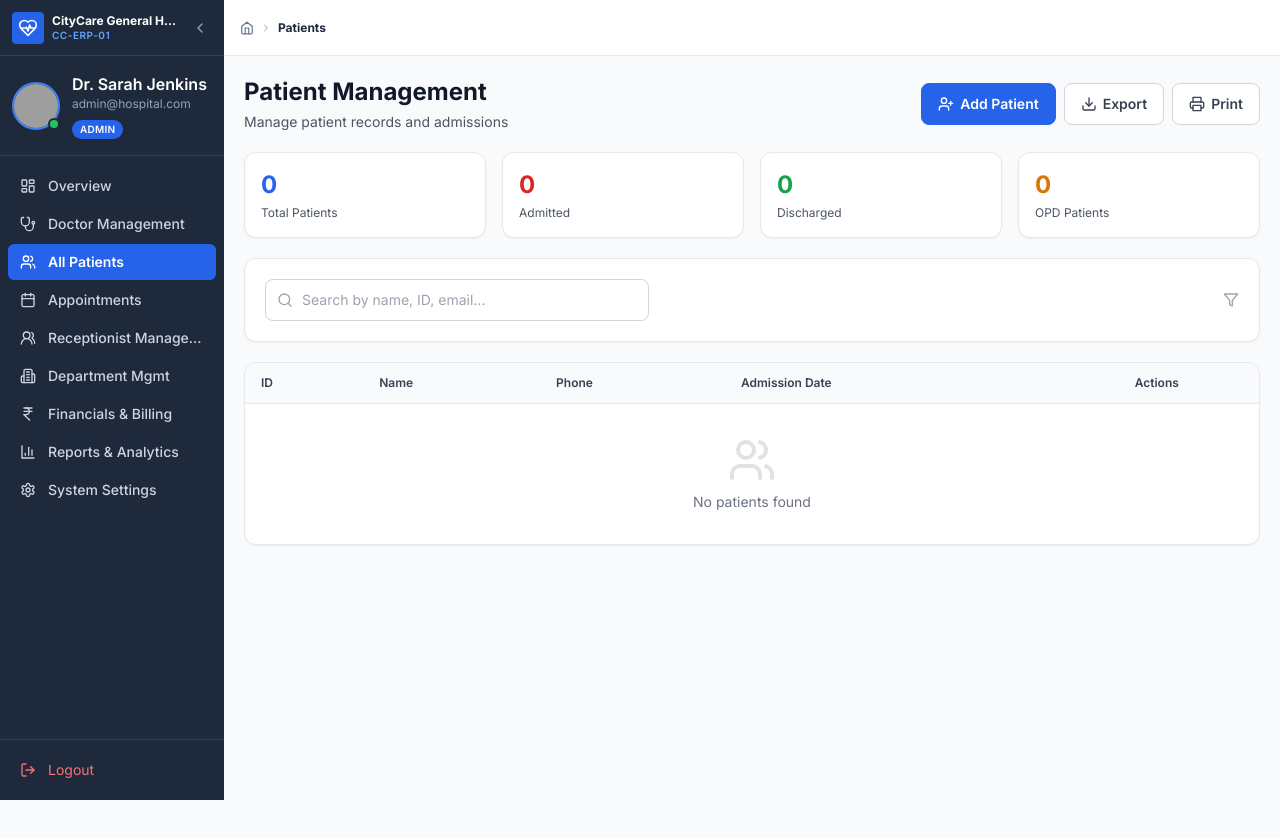
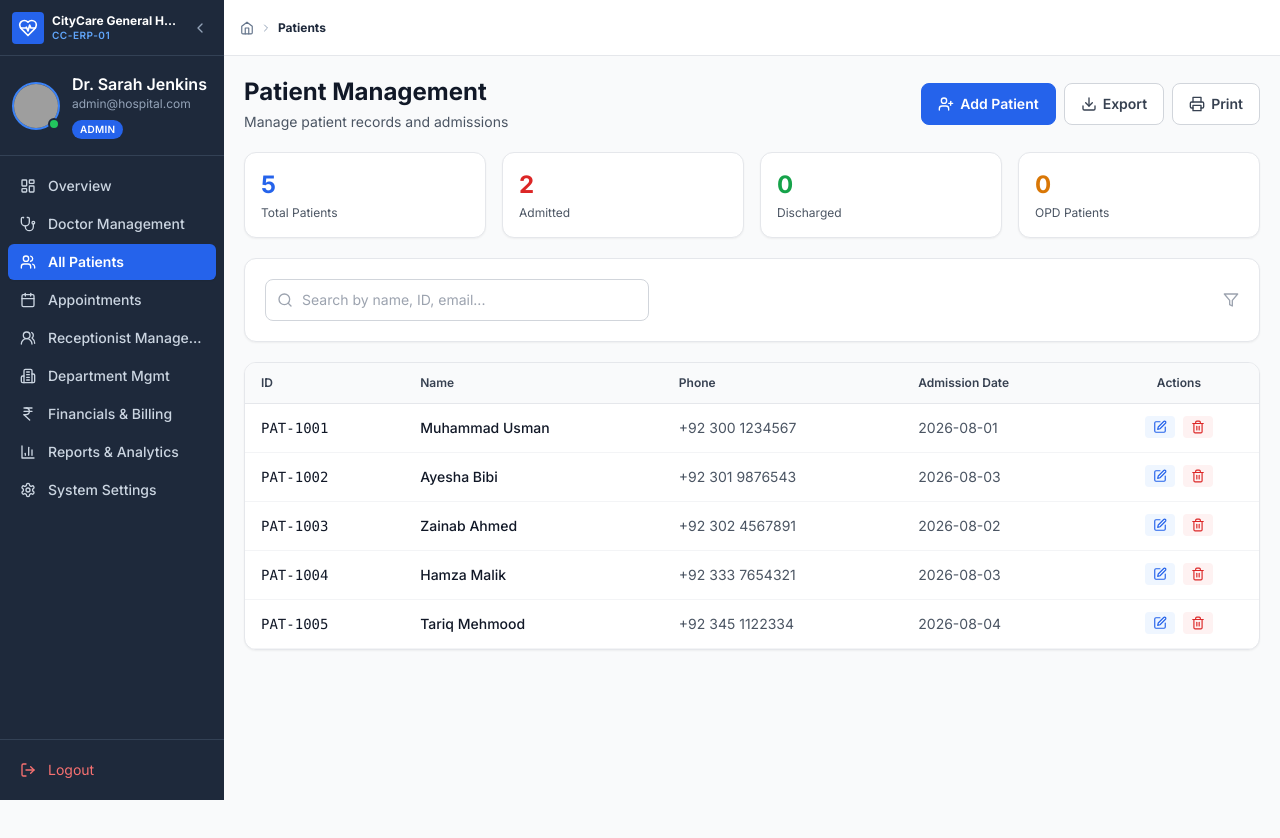
Before and after one commit to talhag-s/hospital, a React (Vite) app: page /patients in a window 1280 px wide. Shown: the top 838 px of the page. Built offline with nearby package versions, Linux system fonts and the light colour scheme; grey boxes are pictures that could not be loaded.

Commit message:
Update doctor profile, data context, patient state, and build files

```diff
--- a/src/contexts/DataContext.jsx
+++ b/src/contexts/DataContext.jsx
@@ -111,9 +111,9 @@ export function DataProvider({ children }) {
       })
       .map(d => {
         if (!d) return d;
-        const namePart = String(d.name || 'doctor').toLowerCase().replace(/^dr\.\s*/i, '').trim().split(' ')[0] || 'doctor';
-        const email = `${namePart}@gmail.com`;
-        return { ...d, email, loginEmail: email };
+        const existingEmail = (d.email || d.loginEmail || '').trim().toLowerCase();
+        const email = existingEmail || `${String(d.name || 'doctor').toLowerCase().replace(/^dr\.\s*/i, '').trim().split(' ')[0]}@gmail.com`;
+        return { ...d, email, loginEmail: email, password: d.password || d.loginPassword || 'password123' };
       });
   });
   const [wards, setWards] = useState(() => safeRead(DATA_KEYS.WARDS, WARDS_DATA));
@@ -197,7 +197,10 @@ export function DataProvider({ children }) {
   // Persist on change
   useEffect(() => { safeWrite(DATA_KEYS.PATIENTS, patients); }, [patients]);
   useEffect(() => { safeWrite(DATA_KEYS.APPOINTMENTS, appointments); }, [appointments]);
-  useEffect(() => { safeWrite(DATA_KEYS.DOCTORS, doctors); }, [doctors]);
+  useEffect(() => {
+    safeWrite(DATA_KEYS.DOCTORS, doctors);
+    safeWrite('hospital_erp_doctors_data', doctors);
+  }, [doctors]);
   useEffect(() => { safeWrite(DATA_KEYS.WARDS, wards); }, [wards]);
   useEffect(() => { safeWrite(DATA_KEYS.THEATERS, theaters); }, [theaters]);
   useEffect(() => { safeWrite(DATA_KEYS.DEPARTMENTS, departments); }, [departments]);
--- a/src/data/patients.js
+++ b/src/data/patients.js
@@ -2,4 +2,95 @@
 // Hospital ERP Patient Management Data Store
 // =====================================================
 
-export const INITIAL_PATIENTS = [];
+export const INITIAL_PATIENTS = [
+  {
+    id: 'PAT-1001',
+    name: 'Muhammad Usman',
+    fullName: 'Muhammad Usman',
+    age: 42,
+    gender: 'Male',
+    phone: '+92 300 1234567',
+    bloodGroup: 'O+',
+    status: 'Admitted',
+    bedRequired: 'Yes',
+    bedNumber: 'CARD-01',
+    department: 'Cardiology',
+    departmentId: 'dept-01',
+    assignedDoctor: 'Dr. Amir Khan',
+    doctorId: 'DOC-008',
+    diagnosis: 'Coronary Artery Disease',
+    admissionDate: '2026-08-01'
+  },
+  {
+    id: 'PAT-1002',
+    name: 'Ayesha Bibi',
+    fullName: 'Ayesha Bibi',
+    age: 36,
+    gender: 'Female',
+    phone: '+92 301 9876543',
+    bloodGroup: 'B+',
+    status: 'Outpatient',
+    bedRequired: 'No',
+    bedNumber: 'N/A',
+    department: 'Cardiology',
+    departmentId: 'dept-01',
+    assignedDoctor: 'Dr. Amir Khan',
+    doctorId: 'DOC-008',
+    diagnosis: 'Hypertension Consultation',
+    admissionDate: '2026-08-03'
+  },
+  {
+    id: 'PAT-1003',
+    name: 'Zainab Ahmed',
+    fullName: 'Zainab Ahmed',
+    age: 29,
+    gender: 'Female',
+    phone: '+92 302 4567891',
+    bloodGroup: 'A+',
+    status: 'Admitted',
+    bedRequired: 'Yes',
+    bedNumber: 'PHARM-01',
+    department: 'Pharmacy',
+    departmentId: 'dept-03',
+    assignedDoctor: 'Dr. Fatima Iqbal',
+    doctorId: 'DOC-004',
+    diagnosis: 'Clinical Pharmacology Routine',
+    admissionDate: '2026-08-02'
+  },
+  {
+    id: 'PAT-1004',
+    name: 'Hamza Malik',
+    fullName: 'Hamza Malik',
+    age: 50,
+    gender: 'Male',
+    phone: '+92 333 7654321',
+    bloodGroup: 'AB+',
+    status: 'Outpatient',
+    bedRequired: 'No',
+    bedNumber: 'N/A',
+    department: 'Cardiology',
+    departmentId: 'dept-01',
+    assignedDoctor: 'Dr. Hina Baig',
+    doctorId: 'DOC-010',
+    diagnosis: 'Arrhythmia Follow-up',
+    admissionDate: '2026-08-03'
+  },
+  {
+    id: 'PAT-1005',
+    name: 'Tariq Mehmood',
+    fullName: 'Tariq Mehmood',
+    age: 58,
+    gender: 'Male',
+    phone: '+92 345 1122334',
+    bloodGroup: 'O-',
+    status: 'Critical',
+    bedRequired: 'Yes',
+    bedNumber: 'EMERG-01',
+    department: 'Emergency',
+    departmentId: 'dept-04',
+    assignedDoctor: 'Dr. Hassan Raza',
+    doctorId: 'DOC-003',
+    diagnosis: 'Acute Respiratory Distress',
+    admissionDate: '2026-08-04'
+  }
+];
--- a/src/data/receptionData.js
+++ b/src/data/receptionData.js
@@ -17,6 +17,64 @@ export const departments = [
 
 export const patients = [];
 
-export const appointments = [];
+export const appointments = [
+  {
+    id: 'APT-001',
+    patientId: 'PAT-1001',
+    patientName: 'Muhammad Usman',
+    doctorId: 'DOC-008',
+    doctorName: 'Dr. Amir Khan',
+    department: 'Cardiology',
+    date: '2026-08-04',
+    time: '09:30',
+    status: 'Confirmed'
+  },
+  {
+    id: 'APT-002',
+    patientId: 'PAT-1002',
+    patientName: 'Ayesha Bibi',
+    doctorId: 'DOC-008',
+    doctorName: 'Dr. Amir Khan',
+    department: 'Cardiology',
+    date: '2026-08-04',
+    time: '10:15',
+    status: 'Completed'
+  },
+  {
+    id: 'APT-003',
+    patientId: 'PAT-1003',
+    patientName: 'Zainab Ahmed',
+    doctorId: 'DOC-004',
+    doctorName: 'Dr. Fatima Iqbal',
+    department: 'Pharmacy',
+    date: '2026-08-04',
+    time: '11:00',
+    status: 'Confirmed'
+  },
+  {
+    id: 'APT-004',
+    patientId: 'PAT-1004',
+    patientName: 'Hamza Malik',
+    doctorId: 'DOC-010',
+    doctorName: 'Dr. Hina Baig',
+    department: 'Cardiology',
+    date: '2026-08-04',
+    time: '11:45',
+    status: 'Confirmed'
+  }
+];
 
-export const queueRecords = [];
+export const queueRecords = [
+  {
+    id: 'Q-001',
+    tokenNumber: 'T-101',
+    appointmentId: 'APT-001',
+    patientId: 'PAT-1001',
+    patientName: 'Muhammad Usman',
+    doctorId: 'DOC-008',
+    doctorName: 'Dr. Amir Khan',
+    department: 'Cardiology',
+    status: 'Waiting',
+    arrivalTime: '09:15'
+  }
+];
--- a/src/pages/Doctors/DoctorProfile.jsx
+++ b/src/pages/Doctors/DoctorProfile.jsx
@@ -1,16 +1,29 @@
-import React from 'react';
+import React, { useMemo } from 'react';
 import { useParams, useNavigate } from 'react-router-dom';
 import { ChevronLeft, AlertCircle, Users, Calendar } from 'lucide-react';
 import { INITIAL_DOCTORS } from '../../data/doctors';
 import DoctorProfileCard from '../../components/doctors/DoctorProfileCard';
 import ScheduleCard from '../../components/doctors/ScheduleCard';
 import { useData } from '../../contexts/DataContext';
+import { isPatientForDoctor, isAppointmentForDoctor } from '../../utils/doctorHelpers';
 
 export default function DoctorProfile() {
   const { id } = useParams();
   const navigate = useNavigate();
-  const { doctors } = useData();
+  const { doctors, patients = [], appointments = [] } = useData();
   const doctor = (doctors || INITIAL_DOCTORS).find(d => d.id === id);
+
+  const docAppointments = useMemo(() => {
+    if (!doctor) return [];
+    return appointments.filter(a => isAppointmentForDoctor(a, doctor, null));
+  }, [appointments, doctor]);
+
+  const assignedPatients = useMemo(() => {
+    if (!doctor) return [];
+    const matched = patients.filter(p => isPatientForDoctor(p, doctor, null, docAppointments));
+    if (matched.length > 0) return matched;
+    return doctor.patients || [];
+  }, [patients, doctor, docAppointments]);
 
   if (!doctor) {
     return (
@@ -25,7 +38,7 @@ export default function DoctorProfile() {
     );
   }
 
-  const recentPatients = (doctor.patients || []).slice(0, 5);
+  const recentPatients = assignedPatients.slice(0, 5);
 
   return (
     <div className="min-h-screen bg-slate-50/80 py-8 px-4 sm:px-6 lg:px-8">
@@ -59,23 +72,23 @@ export default function DoctorProfile() {
 
         <div className="bg-white rounded-2xl shadow-sm p-6 border border-gray-200">
           <h3 className="text-sm font-bold text-gray-900 mb-4 flex items-center gap-2 border-l-4 border-emerald-500 pl-3">
-            <Users className="w-4 h-4" /> Recent Patients ({recentPatients.length})
+            <Users className="w-4 h-4" /> Recent Patients ({assignedPatients.length})
           </h3>
           <div className="space-y-2">
             {recentPatients.length > 0 ? (
               recentPatients.map((patient, idx) => (
                 <div key={idx} className="flex items-center justify-between p-3 border border-gray-100 rounded-lg hover:bg-gray-50">
                   <div className="flex-1 min-w-0">
-                    <div className="font-semibold text-gray-900 text-sm">{patient.name}</div>
-                    <div className="text-xs text-gray-500 mt-0.5">{patient.diagnosis} • Age {patient.age}</div>
+                    <div className="font-semibold text-gray-900 text-sm">{patient.name || patient.fullName}</div>
+                    <div className="text-xs text-gray-500 mt-0.5">{patient.diagnosis || 'General Checkup'} • Age {patient.age || 30} • {patient.phone || patient.phoneNumber || 'No phone'}</div>
                   </div>
                   <span className={`px-2 py-1 rounded text-xs font-semibold whitespace-nowrap ml-2 ${
                     patient.status === 'Admitted' ? 'bg-red-100 text-red-700' :
-                    patient.status === 'OPD' ? 'bg-blue-100 text-blue-700' :
+                    patient.status === 'OPD' || patient.status === 'Outpatient' ? 'bg-blue-100 text-blue-700' :
                     patient.status === 'Discharged' ? 'bg-green-100 text-green-700' :
                     'bg-gray-100 text-gray-700'
                   }`}>
-                    {patient.status}
+                    {patient.status || 'Outpatient'}
                   </span>
                 </div>
               ))
--- a/src/utils/auth.js
+++ b/src/utils/auth.js
@@ -2,9 +2,8 @@ import { DUMMY_USERS } from '../data/users';
 import { INITIAL_ADMIN_USERS } from '../data/adminData';
 import { INITIAL_DOCTORS } from '../data/doctors';
 
-const ADMIN_USERS_STORAGE_KEY = 'hospital_erp_admin_users';
-const DOCTORS_STORAGE_KEY = 'hospital_erp_doctors_data';
-const LEGACY_DOCTORS_STORAGE_KEY = 'hospital_erp_doctors';
+const ADMIN_USERS_STORAGE_KEYS = ['hospital_erp_v4_admin_users', 'hospital_erp_admin_users'];
+const DOCTORS_STORAGE_KEYS = ['hospital_erp_v4_doctors_data', 'hospital_erp_doctors_data', 'hospital_erp_doctors'];
 
 function getAllUsers() {
   // Map keyed by a unique identifier so later entries override earlier ones.
@@ -19,22 +18,26 @@ function getAllUsers() {
 
   INITIAL_DOCTORS.forEach((doc) => {
     const key = (doc.loginEmail || doc.email)?.toLowerCase();
-    if (key && !userMap.has(key)) {
+    if (key) {
+      const existing = userMap.get(key) || {};
       userMap.set(key, {
-        id: doc.id || doc.employeeId,
-        name: doc.name,
-        email: doc.loginEmail || doc.email,
-        password: doc.password || doc.loginPassword || 'doctor123',
-        role: 'Doctor',
-        department: doc.department,
-        profileImage: doc.photo
+        id: doc.id || doc.employeeId || existing.id || 'DOC-001',
+        name: doc.name || existing.name,
+        email: key,
+        loginEmail: key,
+        password: doc.password || doc.loginPassword || existing.password || 'password123',
+        loginPassword: doc.password || doc.loginPassword || existing.password || 'password123',
+        role: existing.role || 'Doctor',
+        department: doc.department || existing.department,
+        profileImage: doc.photo || existing.profileImage
       });
     }
   });
 
   // ── 2. Override with localStorage admin/receptionist users ──
+  ADMIN_USERS_STORAGE_KEYS.forEach((key) => {
     try {
-    const stored = localStorage.getItem(ADMIN_USERS_STORAGE_KEY);
+      const stored = localStorage.getItem(key);
       if (stored) {
         const parsed = JSON.parse(stored);
         if (Array.isArray(parsed) && parsed.length > 0) {
@@ -42,7 +45,7 @@ function getAllUsers() {
             const email = (u.email || u.loginEmail)?.toLowerCase();
             if (!email) return;
 
-          // Remove any old admin entry (handles email change — disables old email completely)
+            // Remove any old admin entry (handles email change)
             if (u.role === 'Admin' || u.id === 'usr_admin_01') {
               for (const [k, v] of userMap.entries()) {
                 if (v.role === 'Admin' || v.id === 'usr_admin_01' || k === 'admin@hospital.com') {
@@ -64,11 +67,12 @@ function getAllUsers() {
         }
       }
     } catch (error) {
-    console.error('Failed to load admin users for authentication', error);
+      console.error(`Failed to load admin users from ${key}`, error);
     }
+  });
 
-  // ── 3. Override with localStorage doctors (highest priority) ──
-  const readDoctorStorage = (key) => {
+  // ── 3. Override with localStorage doctors ──
+  DOCTORS_STORAGE_KEYS.forEach((key) => {
     try {
       const stored = localStorage.getItem(key);
       if (!stored) return;
@@ -77,7 +81,6 @@ function getAllUsers() {
       parsed.forEach((doc) => {
         const email = (doc.loginEmail || doc.email)?.toLowerCase();
         if (!email) return;
-        // Remove stale entry by id (handles email change — old email → new email)
         if (doc.id) {
           for (const [k, v] of userMap.entries()) {
             if (v.id === doc.id && k !== email) {
@@ -91,8 +94,8 @@ function getAllUsers() {
           name: doc.name || existing.name,
           email,
           loginEmail: email,
-          password: doc.password || doc.loginPassword || existing.password || 'doctor123',
-          loginPassword: doc.password || doc.loginPassword || existing.password || 'doctor123',
+          password: doc.password || doc.loginPassword || existing.password || 'password123',
+          loginPassword: doc.password || doc.loginPassword || existing.password || 'password123',
           role: existing.role === 'Receptionist' || existing.role === 'Admin'
             ? existing.role
             : 'Doctor',
@@ -103,10 +106,7 @@ function getAllUsers() {
     } catch (err) {
       console.error(`Failed to load doctors from ${key}`, err);
     }
-  };
-
-  readDoctorStorage(DOCTORS_STORAGE_KEY);
-  readDoctorStorage(LEGACY_DOCTORS_STORAGE_KEY);
+  });
 
   // ── 4. Check active auth user session in localStorage/sessionStorage ──
   try {
@@ -128,8 +128,8 @@ function getAllUsers() {
           ...u,
           email,
           loginEmail: email,
-          password: u.password || u.loginPassword || existing.password || 'doctor123',
-          loginPassword: u.password || u.loginPassword || existing.password || 'doctor123'
+          password: u.password || u.loginPassword || existing.password || 'password123',
+          loginPassword: u.password || u.loginPassword || existing.password || 'password123'
         });
       }
     }
@@ -183,7 +183,9 @@ export function authenticateUser(email, password) {
       (u.employeeId && String(u.employeeId).toLowerCase() === cleanEmail);
 
     const userPass = u.password || u.loginPassword;
-    const matchPass = Boolean(cleanPassword && userPass && cleanPassword === userPass);
+    const isDoc = u.role === 'Doctor' || (u.id && u.id.startsWith('DOC-'));
+    const isDefaultDocPass = isDoc && (cleanPassword === 'password123' || cleanPassword === 'doctor123');
+    const matchPass = Boolean(cleanPassword && userPass && (cleanPassword === userPass || isDefaultDocPass));
 
     return matchIdentifier && matchPass;
   });
@@ -288,35 +290,39 @@ export function resetUserPassword(email, newPassword) {
   if (!email || !newPassword) return false;
   const cleanEmail = email.trim().toLowerCase();
 
+  ADMIN_USERS_STORAGE_KEYS.forEach((key) => {
     try {
-    const storedAdmins = localStorage.getItem('hospital_erp_admin_users');
-    let admins = storedAdmins ? JSON.parse(storedAdmins) : [];
+      const stored = localStorage.getItem(key);
+      let admins = stored ? JSON.parse(stored) : [];
       if (Array.isArray(admins)) {
-      const idx = admins.findIndex((u) => (u.email || u.loginEmail)?.toLowerCase() === cleanEmail);
+        const idx = admins.findIndex((u) => (u.email || u.loginEmail)?.toLowerCase() === cleanEmail || (u.id && String(u.id).toLowerCase() === cleanEmail));
         if (idx !== -1) {
           admins[idx].password = newPassword;
           admins[idx].loginPassword = newPassword;
-        localStorage.setItem('hospital_erp_admin_users', JSON.stringify(admins));
+          localStorage.setItem(key, JSON.stringify(admins));
         }
       }
     } catch (e) {
       console.error(e);
     }
+  });
 
+  DOCTORS_STORAGE_KEYS.forEach((key) => {
     try {
-    const storedDocs = localStorage.getItem('hospital_erp_doctors_data');
-    let docs = storedDocs ? JSON.parse(storedDocs) : [];
+      const stored = localStorage.getItem(key);
+      let docs = stored ? JSON.parse(stored) : [];
       if (Array.isArray(docs)) {
-      const idx = docs.findIndex((d) => (d.email || d.loginEmail)?.toLowerCase() === cleanEmail);
+        const idx = docs.findIndex((d) => (d.email || d.loginEmail)?.toLowerCase() === cleanEmail || (d.id && String(d.id).toLowerCase() === cleanEmail));
         if (idx !== -1) {
           docs[idx].password = newPassword;
           docs[idx].loginPassword = newPassword;
-        localStorage.setItem('hospital_erp_doctors_data', JSON.stringify(docs));
+          localStorage.setItem(key, JSON.stringify(docs));
         }
       }
     } catch (e) {
       console.error(e);
     }
+  });
 
   const matchedDummy = DUMMY_USERS.find(u => u.email.toLowerCase() === cleanEmail);
   if (matchedDummy) {
--- a/src/utils/doctorHelpers.js
+++ b/src/utils/doctorHelpers.js
@@ -242,15 +242,15 @@ export const isPatientForDoctor = (patient, currentDoctor, user, doctorAppointme
   };
   if (docId && legacyMap[docId] && patient.doctorId === legacyMap[docId]) return true;
 
-  // 2. Match by patient.assignedDoctor or patient.doctor
-  const assignedClean = (patient.assignedDoctor || patient.doctor || '').toLowerCase().replace(/^dr\.\s*/i, '').trim();
+  // 2. Match by patient.assignedDoctor or patient.doctor or patient.admittedBy
+  const assignedClean = (patient.assignedDoctor || patient.doctor || patient.admittedBy || '').toLowerCase().replace(/^dr\.\s*/i, '').trim();
   if (docNameClean && assignedClean && (docNameClean === assignedClean || docNameClean.includes(assignedClean) || assignedClean.includes(docNameClean))) {
     return true;
   }
 
   // 3. Match if patient exists in doctor's appointments
   const patientNameClean = (patient.name || patient.fullName || '').toLowerCase().trim();
-  const matchApt = doctorAppointments.some((a) => {
+  const matchApt = (doctorAppointments || []).some((a) => {
     if (a.patientId && patient.id && a.patientId === patient.id) return true;
     const aptPNameClean = (a.patientName || '').toLowerCase().trim();
     return patientNameClean && aptPNameClean && (patientNameClean === aptPNameClean || patientNameClean.includes(aptPNameClean) || aptPNameClean.includes(patientNameClean));
```
Also changed, not shown: 3 other files (tests, documents, lock files or other folders). Lines whose indentation alone changed are shown as unchanged.
